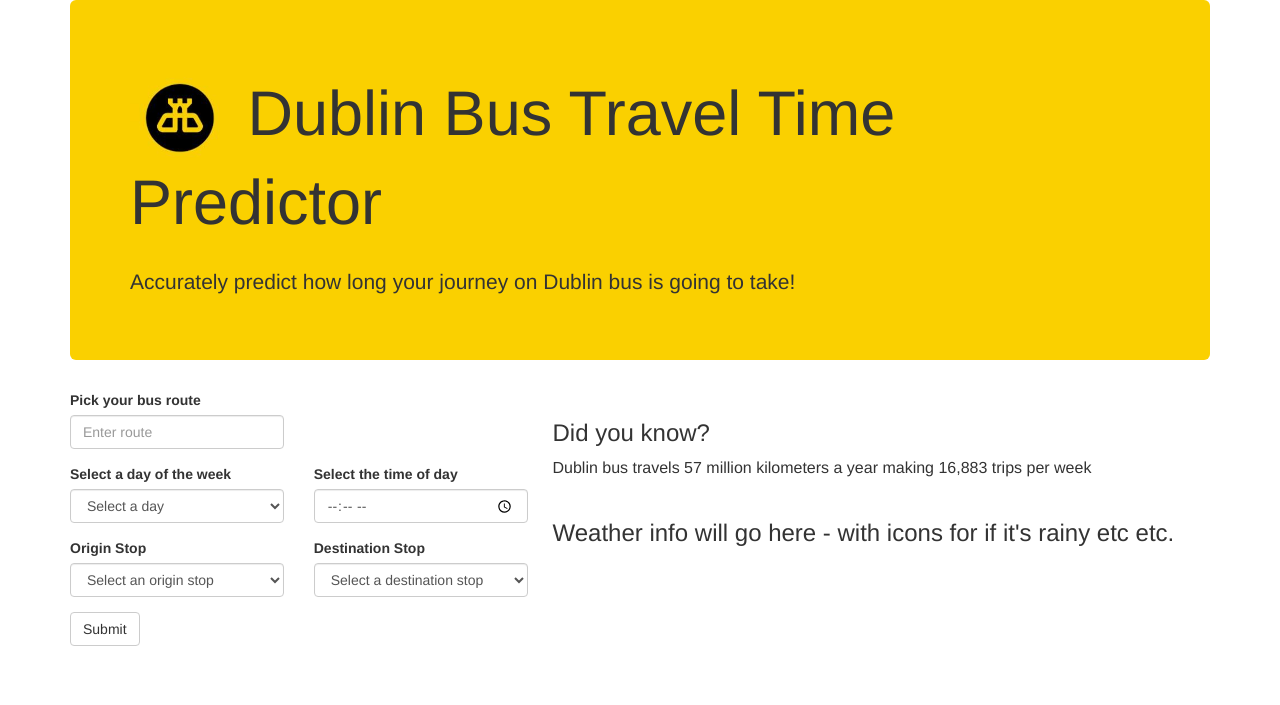
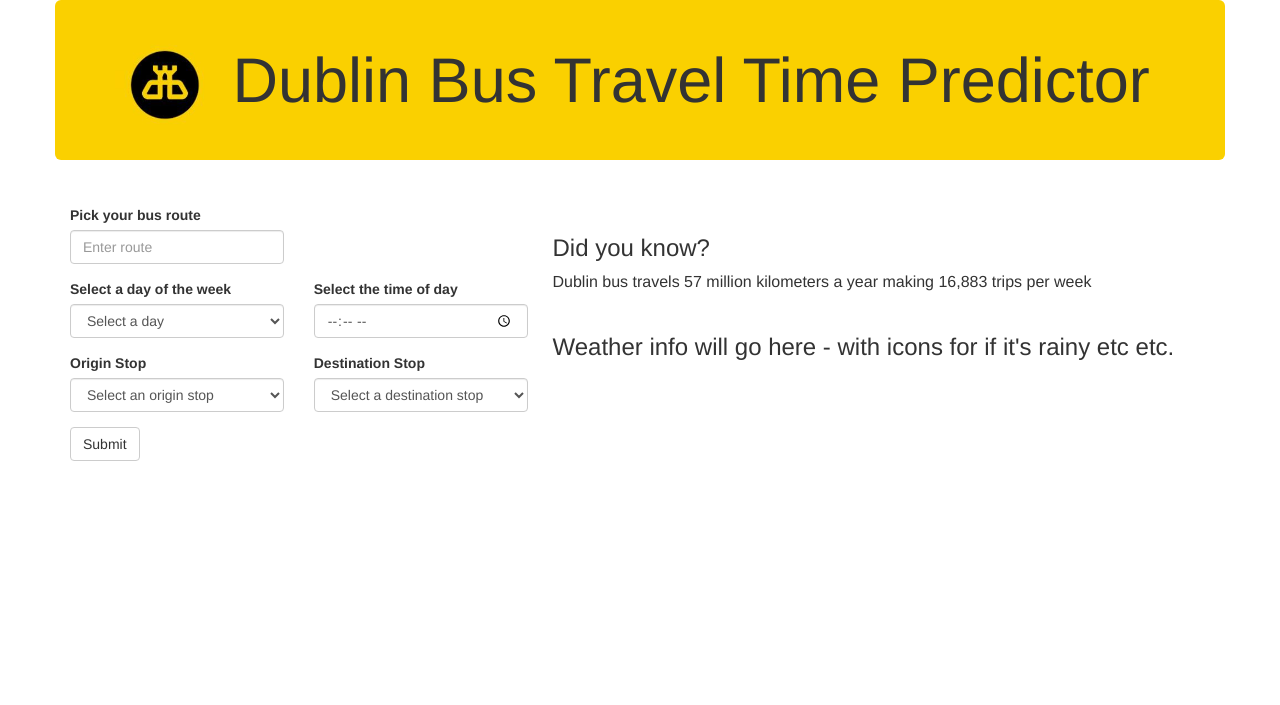
Before and after one commit to fuchsiana/Team10_DublinBusProject, a Flask app: page / in a window 1280 px wide. Shown: the top 705 px of the page. Run offline with Flask 2, Linux system fonts and the light colour scheme; some libraries are stand-ins or nearby versions.

Commit message:
Minor style changes and comments added

```diff
--- a/project/webApp/main.py
+++ b/project/webApp/main.py
@@ -9,6 +9,8 @@
 from webApp import app
 from flask import render_template, request, jsonify
 from webApp.Connect_DB import connect_db
+import json
+
 @app.route("/", methods=['GET', 'POST'])
 def index():
     return render_template('index.html')
@@ -24,7 +26,6 @@
     rows = engine.execute(sql, Origin, Destination).fetchall()
     engine.dispose()
     return render_template('form.html', origin=Origin, destination=Destination, time=int(rows[0][0]))
-
 
 @app.route('/test2', methods=['GET', 'POST'])
 def test2():
--- a/project/webApp/static/script.js
+++ b/project/webApp/static/script.js
@@ -19,7 +19,7 @@
 		}
 
 		function updateDestinationStops() {
-			// This will update the destination stop list corresponding to whatever route is typed in
+			// This will update the destination stop list corresponding to whatever route is typed in - this may not be necessary in the end - origin and destination will have the same stops so may only need to have one function rather than 2
 			updateSettings();
 		}
 
--- a/project/webApp/static/style.css
+++ b/project/webApp/static/style.css
@@ -6,8 +6,9 @@
 }
 
 .jumbotron {
-    position: relative;
     background-color: #FAD000;
+    padding: 15px;
+    width: 100%;
 }
 
 .jumbotron img {
@@ -16,14 +17,17 @@
     text-align: right;
 }
 
-/*http://stackoverflow.com/questions/34331351/how-to-resize-animated-gif-with-html-css*/
-img.animated-gif{
-  width: 100%;
-  height: 300px;
+#changeText {
+    font-size: 16px;
 }
 
-#changeText {
-    font-size: 16px;
+.container{
+    background-color: white;
+    padding: 0;
+}
+
+.container2{
+    padding: 15px;
 }
 
 /*
--- a/project/webApp/templates/index.html
+++ b/project/webApp/templates/index.html
@@ -17,9 +17,8 @@
          <!--  This is the page heading  -->
          <div class="jumbotron">
             <h1> <img src="../static/DubBus_Logo.jpg" alt="DubBus_Logo"> Dublin Bus Travel Time Predictor</h1>
-            <br>
-            <p>Accurately predict how long your journey on Dublin bus is going to take! </p>
          </div>
+         <div class="container2">
             <div class="row">
                <div class="col-md-5">
                   <!--  Ideas for Bootstrap form adapted from https://www.w3schools.com/bootstrap/bootstrap_forms.asp  -->
@@ -112,5 +111,6 @@
             </div>
             <br><br>
          </div>
+      </div>
    </body>
 </html>
```
Also changed, not shown: project/webApp/templates/form.html (+6 -1 lines). Lines whose indentation alone changed are shown as unchanged.
